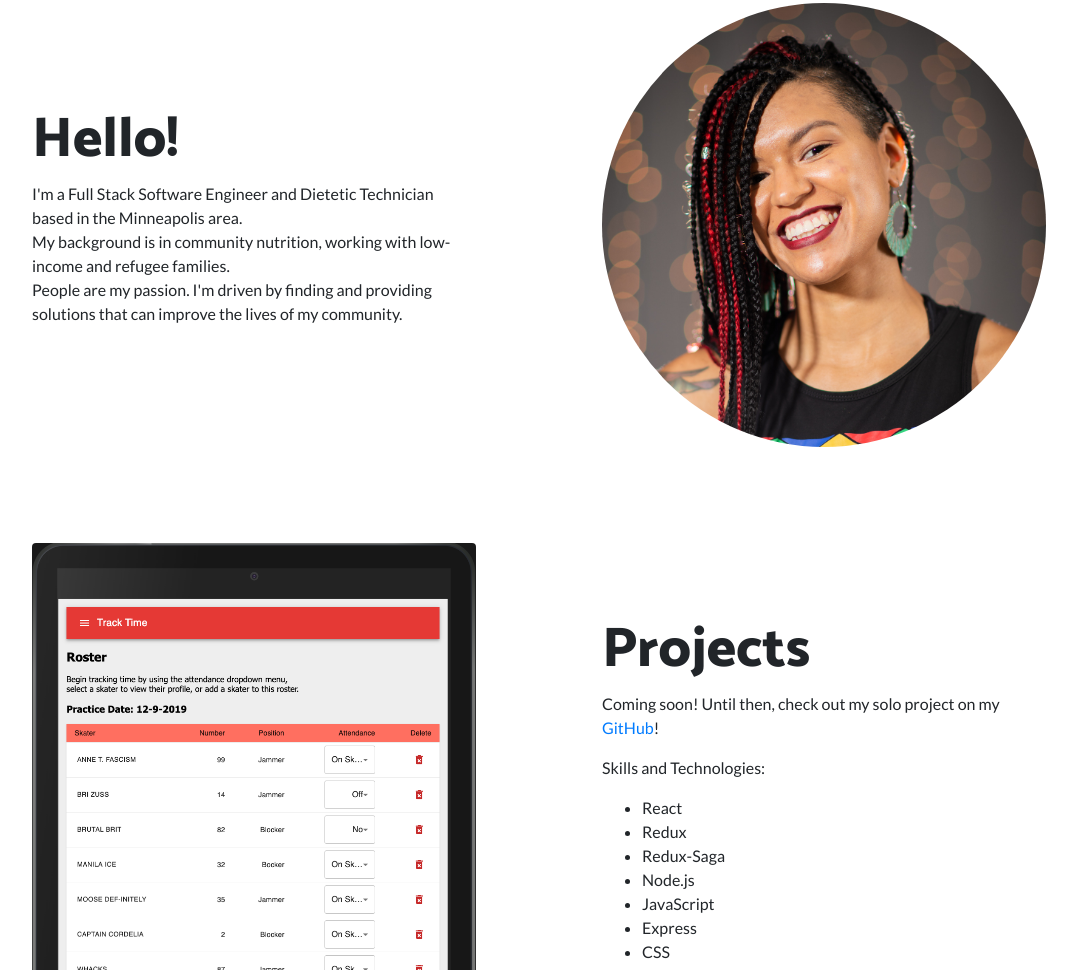
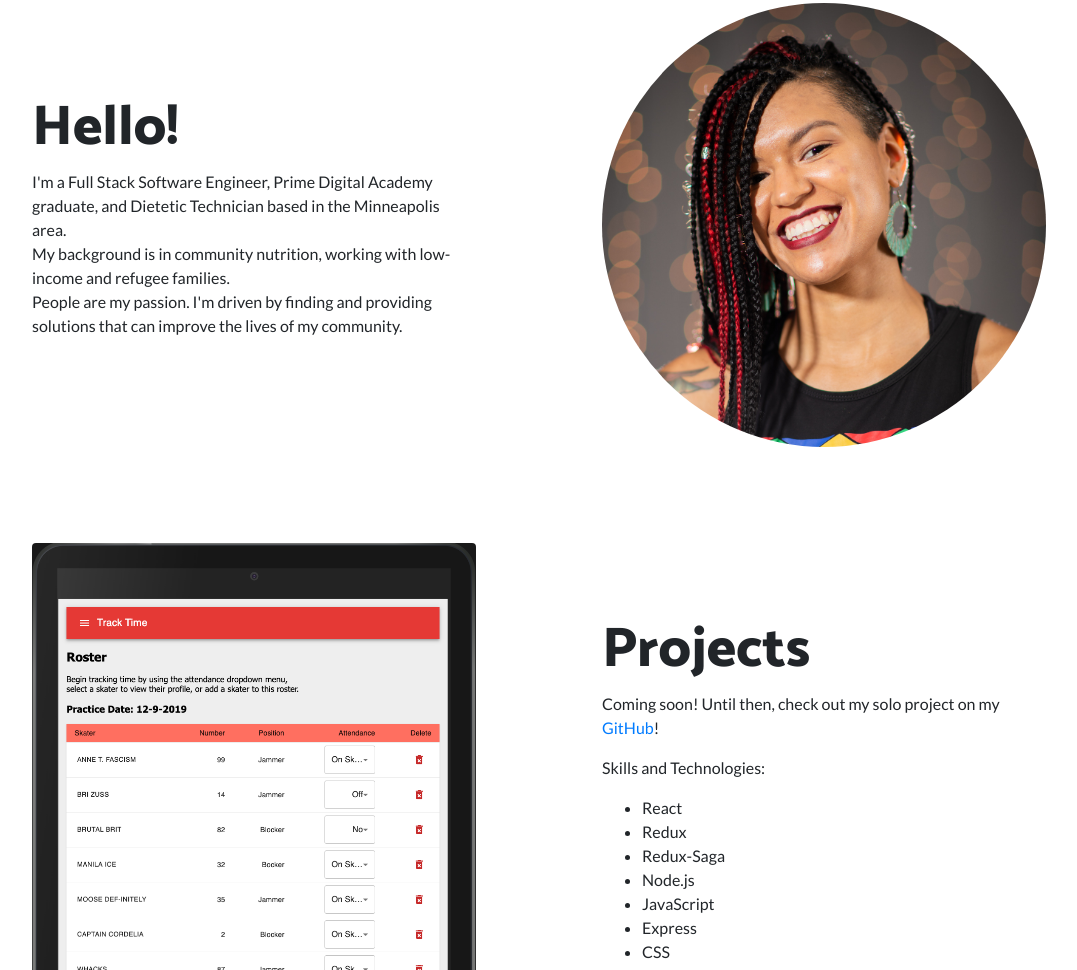
Before and after one commit to sharifa-simon/personal-website, a website: page index.html in a window 1280 px wide. Shown: the part 732-1702 px from the top of the page, without its empty margins (101-1178 px from the left). Drawn offline with Linux system fonts and the light colour scheme.

Commit message:
added to bio

```diff
--- a/index.html
+++ b/index.html
@@ -71,7 +71,7 @@
           <div class="col-lg-6 order-lg-1">
             <div class="p-5">
               <h2 class="display-4">Hello! </h2>
-              <p>I'm a Full Stack Software Engineer and Dietetic Technician based in the Minneapolis area.
+              <p>I'm a Full Stack Software Engineer, Prime Digital Academy graduate, and Dietetic Technician based in the Minneapolis area.
                 <br />My background is in community nutrition, working with low-income and refugee families.
                 <br />People
                 are my passion. I'm driven by finding and providing solutions that can improve the lives of my
```
